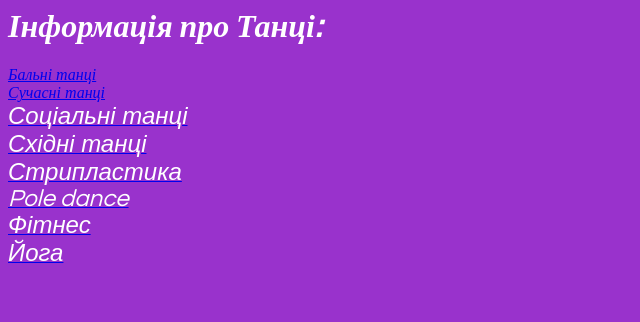
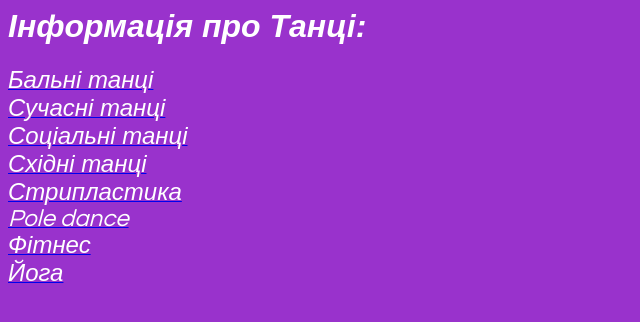
Before and after one commit to KhrystynaK/KhrystynaK.github.io, a plain HTML site: page Hrustuna/DanceLeftFrame.html in a window 1280 px wide. Shown: the whole page, without its empty margins (0-640 px from the left). Drawn offline with Linux system fonts and the light colour scheme.

Commit message:
Update DanceLeftFrame.html

```diff
--- a/Hrustuna/DanceLeftFrame.html
+++ b/Hrustuna/DanceLeftFrame.html
@@ -3,13 +3,14 @@
 <title> Khrystyna K </title>
 </head>
 <body bgcolor="#9932CC">
-<h1> <FONT    FACE = "century gothic" SIZE = +3 COLOR = "white">
+<h1> <FONT    FACE = "Arial" SIZE = +3 COLOR = "white">
 <i>Інформація про Танці: </h1></i></font>
 
 <a href =" BallroomDancing.html" target="right">
-<SIZE = +2 COLOR = "white"><i>Бальні танці</i></a></br>
+<FONT    FACE = "Arial" SIZE = +2 COLOR = "white"><i>Бальні танці</i></font></a></br>
 
-<a href =" ModernDance.html" target="right"><SIZE = +2 COLOR = "white"><i>Сучасні танці</i></a></br>
+<a href =" ModernDance.html" target="right">
+<FONT    FACE = "Arial" SIZE = +2 COLOR = "white"><i>Сучасні танці</i></font></a></br>
 
 <a href =" SocialDance.html" target="right"><FONT    FACE = "Arial"
 SIZE = +2 COLOR = "white"><i>Соціальні танці</i></font></a></br>
```
